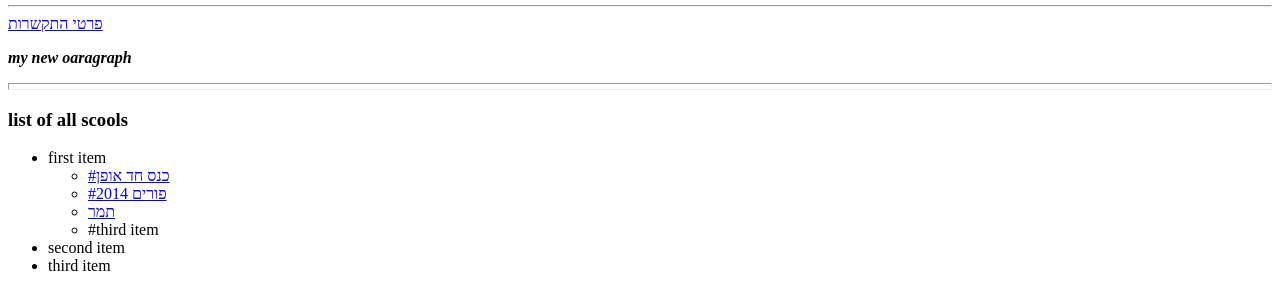
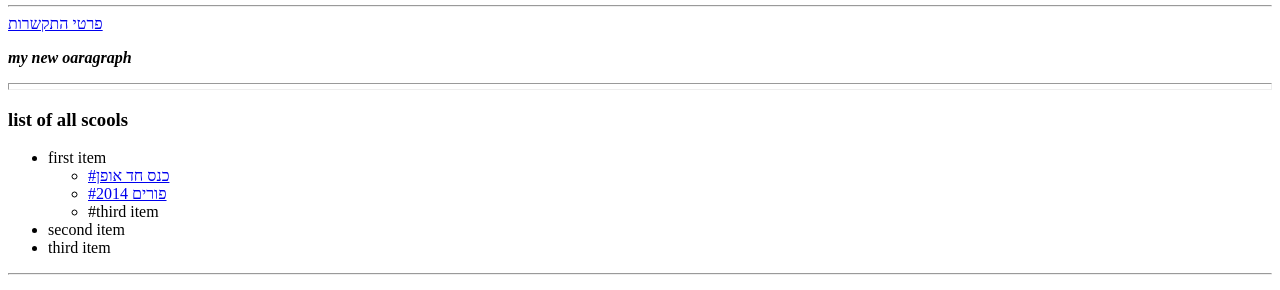
Before and after one commit to kerenashk/myCv, a plain HTML site: page index.html in a window 1280 px wide. Shown: the part 965-1255 px from the top of the page. Drawn offline with Linux system fonts and the light colour scheme.

Commit message:
comment tamar

```diff
--- a/index.html
+++ b/index.html
@@ -82,7 +82,7 @@
       <ul>
         <li><a href="https://www.youtube.com/watch?v=aqqScvT1Sq0">#כנס חד אופן</a></li>
         <li><a href="https://www.youtube.com/watch?v=n-A3SyBR_OY">#פורים 2014</a></li>
-        <li><a  href="https://www.facebook.com/profile.php?id=100003507955738">תמר</a></li>
+<!--         <li><a  href="https://www.facebook.com/profile.php?id=100003507955738">תמר</a></li> -->
         <li>#third item</li>
       </ul>
 
```
